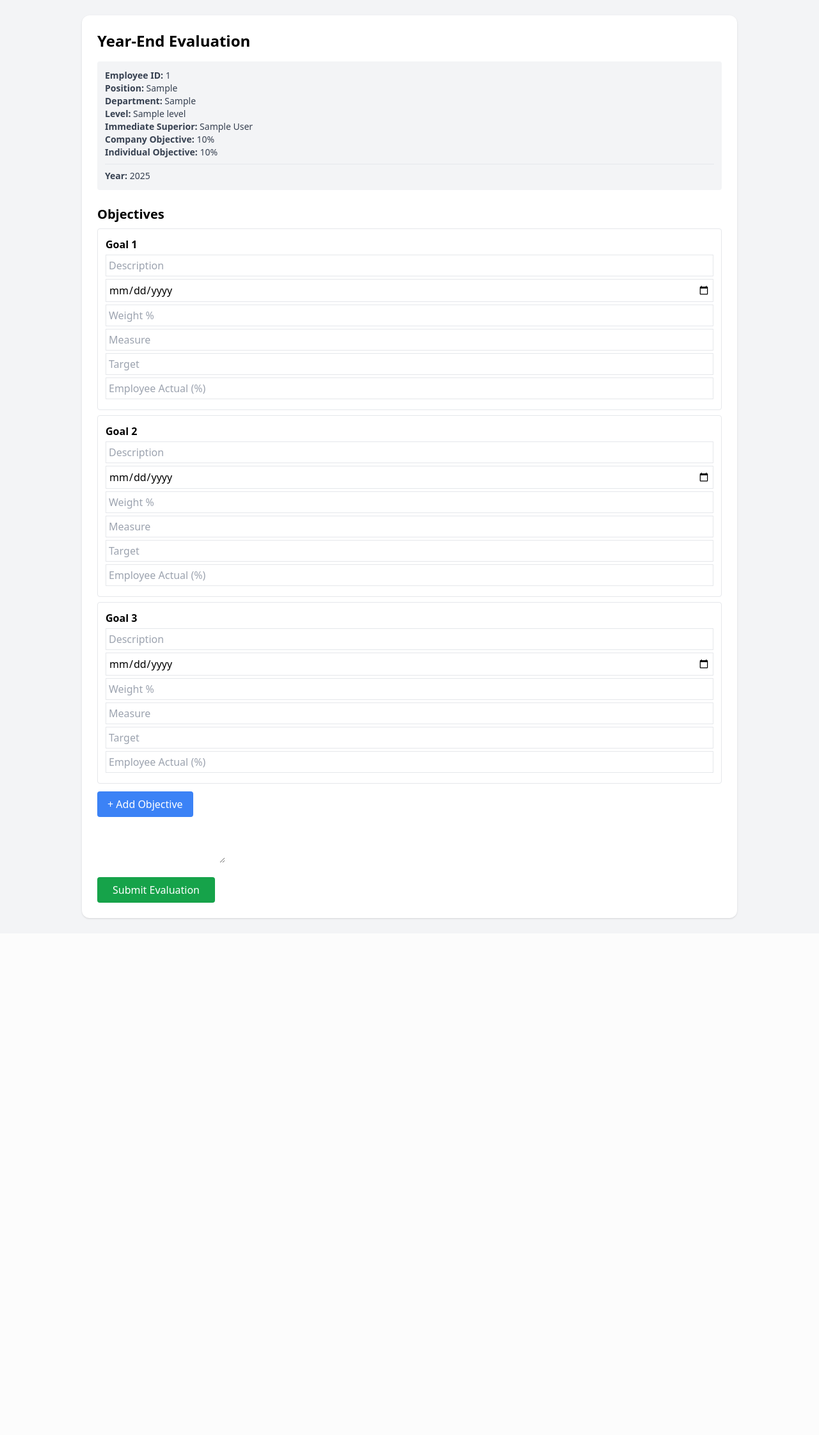
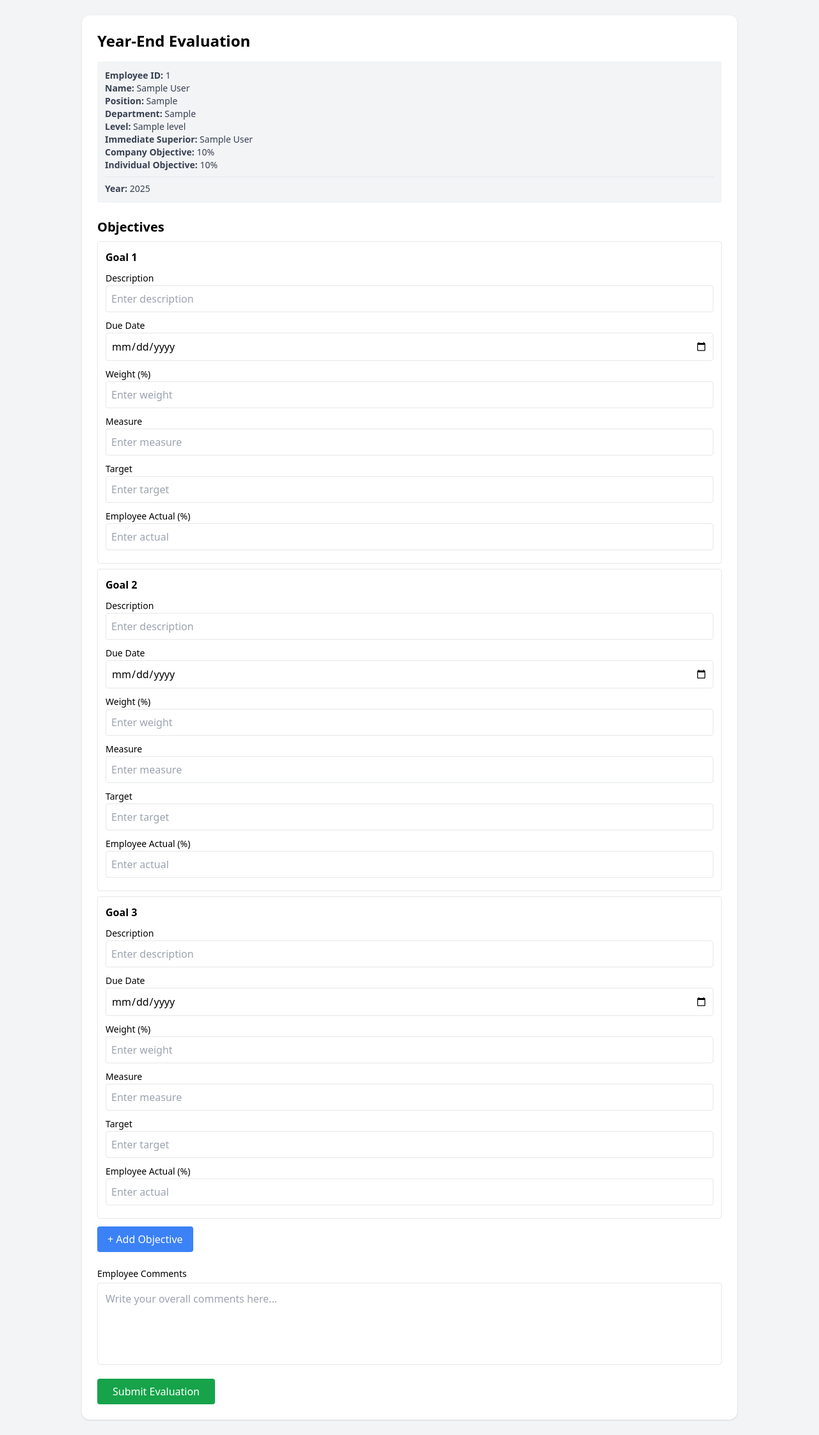
Before and after one commit to chrisaph/EvalTrack, a Django app: page /evaluation/ in a window 1280 px wide. Shown: the whole page at 64% size. Before the commit the page ends 1437 px from the top, so only its background shows below. Run offline with Django 5.2, Linux system fonts and the light colour scheme; a user stored in the database is signed in; tables that the repository leaves empty hold one stand-in row (values such as "Sample post"); some libraries are stand-ins or nearby versions.

Commit message:
ui fixes, added labels etc

```diff
--- a/templates/evaluation.html
+++ b/templates/evaluation.html
@@ -21,6 +21,7 @@
         <!-- Level (auto-filled) -->
 <div class="col-span-2 text-sm text-gray-700 bg-gray-100 p-3 rounded">
     <p><strong>Employee ID:</strong> {{ employee.employee_id }}</p>
+    <p><strong>Name:</strong> {{ employee.name }}</p>
     <p><strong>Position:</strong> {{ employee.position }}</p>
     <p><strong>Department:</strong> {{ employee.department }}</p>
     <p><strong>Level:</strong> {{ employee.level.name }}</p>
@@ -46,9 +47,11 @@
 
     <!-- COMMENTS -->
     <div class="mt-6">
-    <textarea id="employee_comment">
-    {{ evaluation.employee_comment|default:'' }}
-    </textarea>
+    <label class="block text-sm font-medium mb-1">Employee Comments</label>
+
+    <textarea id="employee_comment"
+        placeholder="Write your overall comments here..."
+        class="w-full border p-3 rounded h-32 resize-none">{{ evaluation.employee_comment|default:'' }}</textarea>
     </div>
 
     <!-- SUBMIT -->
@@ -137,21 +140,32 @@ function addObjective(data = null) {
     div.className = "border p-3 rounded mt-2";
 
     div.innerHTML = `
-    <p class="font-semibold mb-1">Goal ${objectiveCount}</p>
+<p class="font-semibold mb-2">Goal ${objectiveCount}</p>
 
-    <input value="${data?.description || ''}" placeholder="Description" class="border p-1 w-full mb-1 description">
+<label class="text-sm font-medium">Description</label>
+<input value="${data?.description || ''}" placeholder="Enter description"
+class="border p-2 w-full mb-2 description rounded">
 
-    <input type="date" value="${data?.due_when || ''}" class="border p-1 w-full mb-1 due_when">
+<label class="text-sm font-medium">Due Date</label>
+<input type="date" value="${data?.due_when || ''}"
+class="border p-2 w-full mb-2 due_when rounded">
 
-    <input type="number" value="${data?.weight || ''}" placeholder="Weight %" class="border p-1 w-full mb-1 weight">
+<label class="text-sm font-medium">Weight (%)</label>
+<input type="number" value="${data?.weight || ''}" placeholder="Enter weight"
+class="border p-2 w-full mb-2 weight rounded">
 
-    <input value="${data?.measure || ''}" placeholder="Measure" class="border p-1 w-full mb-1 measure">
+<label class="text-sm font-medium">Measure</label>
+<input value="${data?.measure || ''}" placeholder="Enter measure"
+class="border p-2 w-full mb-2 measure rounded">
 
-    <input value="${data?.target || ''}" placeholder="Target" class="border p-1 w-full mb-1 target">
+<label class="text-sm font-medium">Target</label>
+<input value="${data?.target || ''}" placeholder="Enter target"
+class="border p-2 w-full mb-2 target rounded">
 
-    <input type="number" value="${data?.employee_actual || ''}" placeholder="Employee Actual (%)"
-    class="border p-1 w-full mb-1 employee_actual"
-    data-id="${data?.id || ''}">
+<label class="text-sm font-medium">Employee Actual (%)</label>
+<input type="number" value="${data?.employee_actual || ''}" placeholder="Enter actual"
+class="border p-2 w-full mb-2 employee_actual rounded"
+data-id="${data?.id || ''}">
 `;
 
     container.appendChild(div);
```
